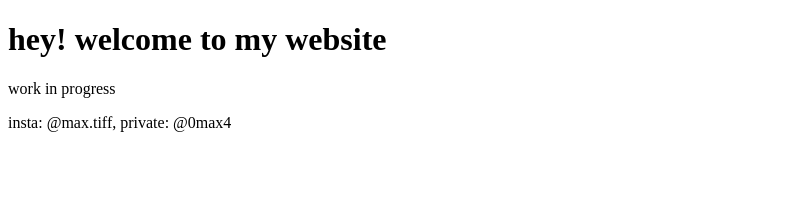
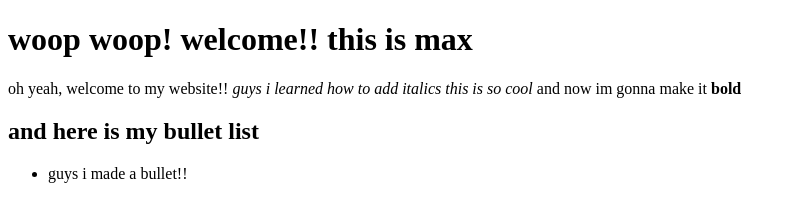
Before and after one commit to qwkt/pbm-temp, a plain HTML site: page index.html in a window 1280 px wide. Shown: the whole page, without its empty margins (0-796 px from the left). Drawn offline with Linux system fonts and the light colour scheme.

Commit message:
2nd update

```diff
--- a/index.html
+++ b/index.html
@@ -1,9 +1,15 @@
 <!DOCTYPE html>
-<html>
-<body>
-
-<h1>hey! welcome to my website</h1>
-<p>work in progress</p>
-<p>insta: @max.tiff, private: @0max4</p>
-</body>
+<html lang="en">
+        <head>
+            <meta charset="utf-8">
+            <title>Max's Photography awesome site</title>
+        </head>
+        <body>
+            <h1>woop woop! welcome!! this is max</h1>
+            oh yeah, welcome to my website!! <em>guys i learned how to add italics this is so cool</em> and now im gonna make it <strong>bold</strong>
+            <h2>and here is my bullet list</h2>
+            <ul>
+                <li>guys i made a bullet!!</li>
+            </ul>
+        </body>
 </html>
```
